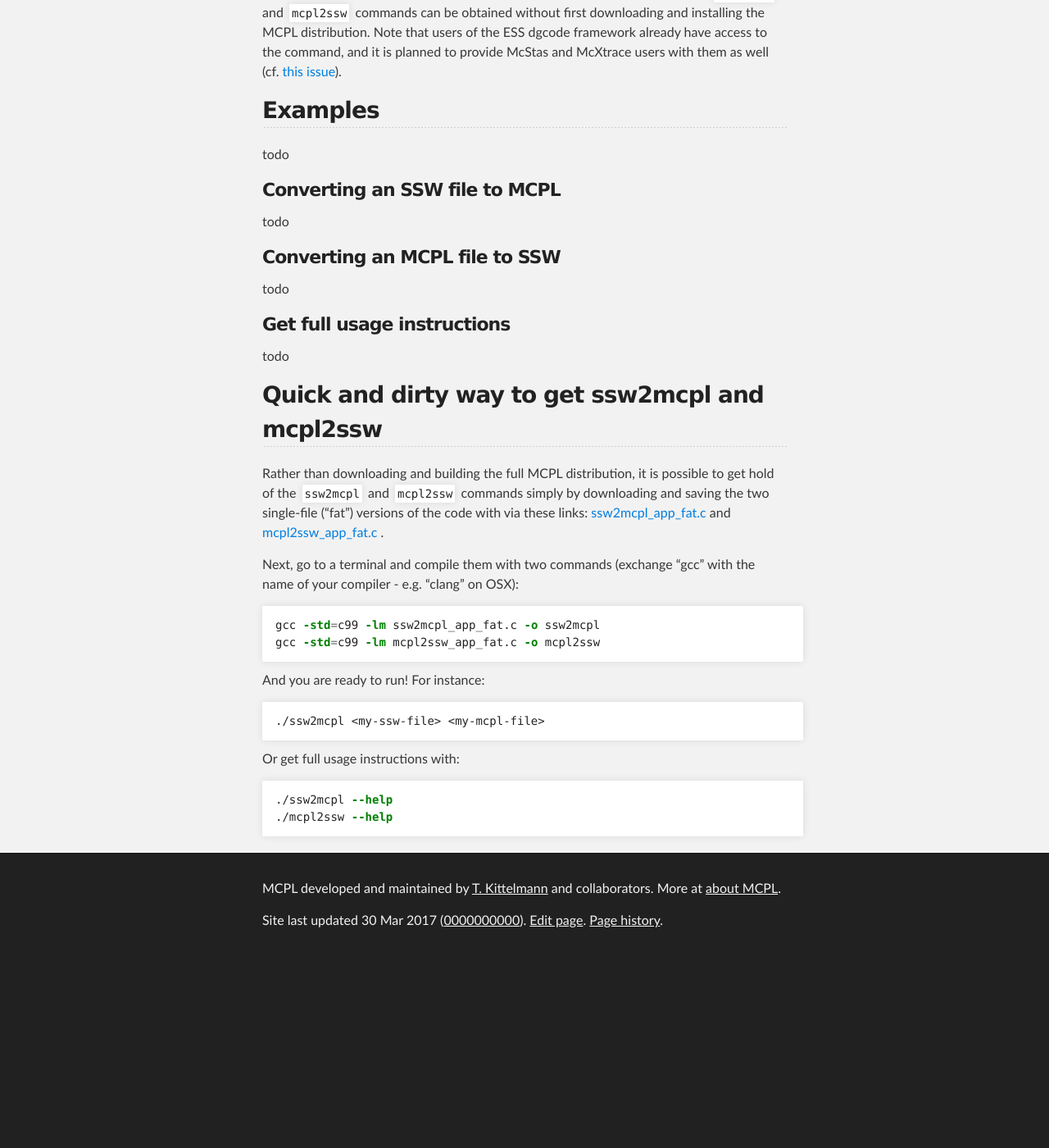
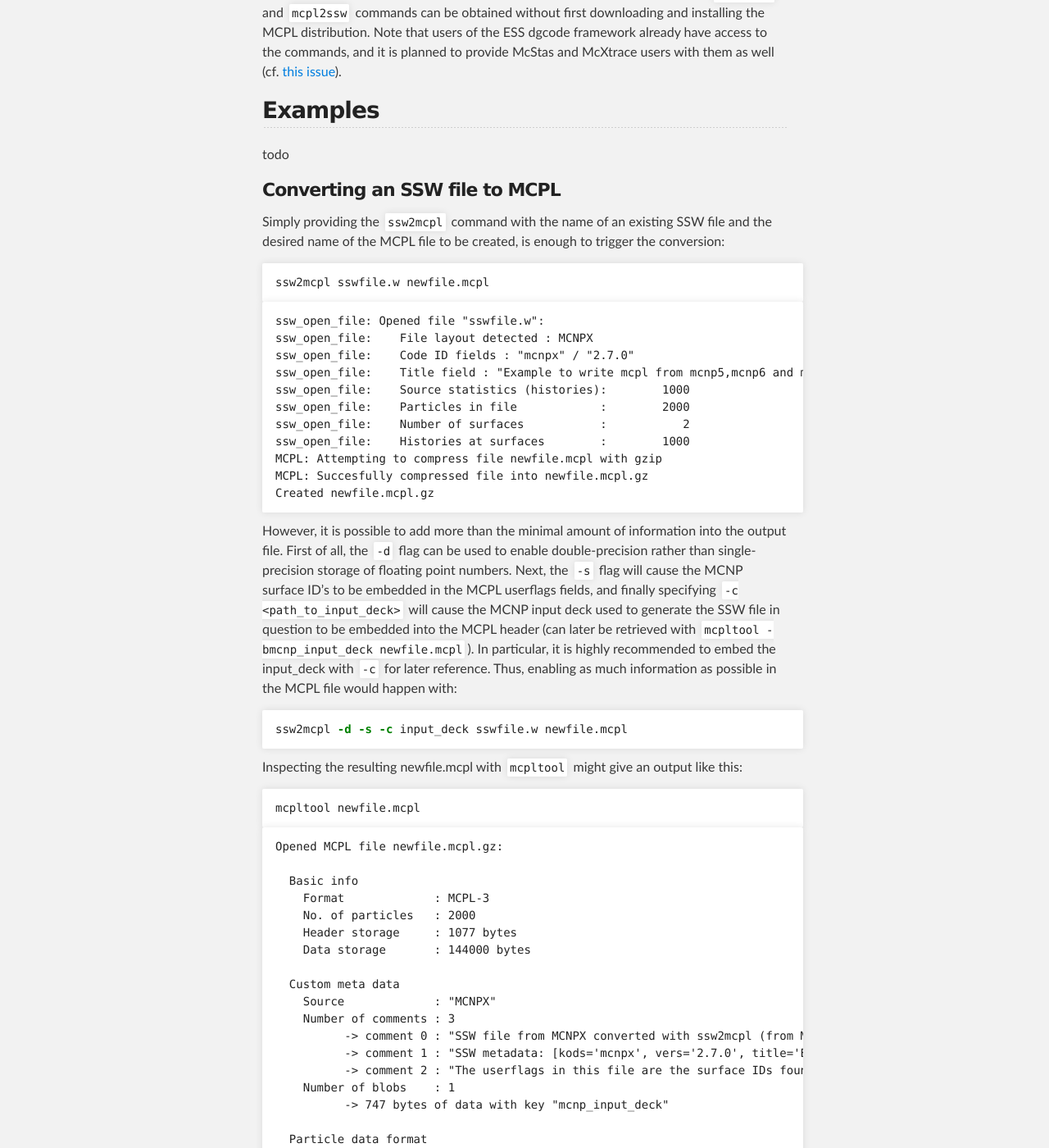
Before and after one commit to mctools/mcpl, a Jekyll site: the page built from hooks_mcnp.md, in a window 1280 px wide and 1400 px high, scrolled down 740 px. Shown: the whole window at 82% size. Built offline with Jekyll 4.4.1, drawn with Linux system fonts in a browser that asks for light colours; before the commit the page ends 1909 px from its top, so only the background shows below that; some of the changed text lies outside the part shown.

Commit message:
Update hooks_mcnp.md

````diff
--- a/hooks_mcnp.md
+++ b/hooks_mcnp.md
@@ -10,7 +10,7 @@ weight: 20
 The MCNP–MCPL interface currently supports MCNPX, MCNP5 and MCNP6 and exploits the existing MCNP capability to stop and subsequently restart simulations at a user-defined set of surfaces through the Surface Source
 Write/Read (SSW/SSR) functionality into files. We refer to such files as "SSW files", although different names are occasionally used (e.g. "RSSA files"). The MCNP-MCPL interface is thus implemented as two standalone commandline converters: `ssw2mcpl` and `mcpl2ssw`. A detailed description of the commands, as well as references to the relevant MCNP manuals in which it is described how to enable the SSW functionality in a given MCNP _input deck_, is given in {% include linkpaper.html subsection=3.2 %} and the present page will merely provide a few typical usage examples.
 
-At the bottom of the page is also included a quick and dirty recipe for how the `ssw2mcpl` and `mcpl2ssw` commands can be obtained without first downloading and installing the MCPL distribution. Note that users of the ESS dgcode framework already have access to the command, and it is planned to provide McStas and McXtrace users with them as well
+At the bottom of the page is also included a quick and dirty recipe for how the `ssw2mcpl` and `mcpl2ssw` commands can be obtained without first downloading and installing the MCPL distribution. Note that users of the ESS dgcode framework already have access to the commands, and it is planned to provide McStas and McXtrace users with them as well
 (cf. [this issue]({{ "/20" | prepend: site.github.issues_url }})).
 
 ## Examples
@@ -19,7 +19,73 @@ todo
 
 ### Converting an SSW file to MCPL
 
-todo
+Simply providing the `ssw2mcpl` command with the name of an existing SSW file and the desired name of the MCPL file to be created, is enough to trigger the conversion:
+
+```shell
+ssw2mcpl sswfile.w newfile.mcpl
+```
+```
+ssw_open_file: Opened file "sswfile.w":
+ssw_open_file:    File layout detected : MCNPX
+ssw_open_file:    Code ID fields : "mcnpx" / "2.7.0"
+ssw_open_file:    Title field : "Example to write mcpl from mcnp5,mcnp6 and mcnpx"
+ssw_open_file:    Source statistics (histories):        1000
+ssw_open_file:    Particles in file            :        2000
+ssw_open_file:    Number of surfaces           :           2
+ssw_open_file:    Histories at surfaces        :        1000
+MCPL: Attempting to compress file newfile.mcpl with gzip
+MCPL: Succesfully compressed file into newfile.mcpl.gz
+Created newfile.mcpl.gz
+```
+However, it is possible to add more than the minimal amount of information into the output file. First of all, the `-d` flag can be used to enable double-precision rather than single-precision storage of floating point numbers. Next, the `-s` flag will cause the MCNP surface ID's to be embedded in the MCPL userflags fields, and finally specifying `-c <path_to_input_deck>` will cause the MCNP input deck used to generate the SSW file in question to be embedded into the MCPL header (can later be retrieved with `mcpltool -bmcnp_input_deck newfile.mcpl`). In particular, it is highly recommended to embed the input_deck with `-c` for later reference. Thus, enabling as much information as possible in the MCPL file would happen with:
+
+```shell
+ssw2mcpl -d -s -c input_deck sswfile.w newfile.mcpl
+```
+Inspecting the resulting newfile.mcpl with `mcpltool` might give an output like this:
+
+```shell
+mcpltool newfile.mcpl
+```
+```
+Opened MCPL file newfile.mcpl.gz:
+
+  Basic info
+    Format             : MCPL-3
+    No. of particles   : 2000
+    Header storage     : 1077 bytes
+    Data storage       : 144000 bytes
+
+  Custom meta data
+    Source             : "MCNPX"
+    Number of comments : 3
+          -> comment 0 : "SSW file from MCNPX converted with ssw2mcpl (from MCPL release v1.1.0)"
+          -> comment 1 : "SSW metadata: [kods='mcnpx', vers='2.7.0', title='Example to write mcpl from mcnp5,mcnp6 and mcnpx']"
+          -> comment 2 : "The userflags in this file are the surface IDs found in the SSW file"
+    Number of blobs    : 1
+          -> 747 bytes of data with key "mcnp_input_deck"
+
+  Particle data format
+    User flags         : yes
+    Polarisation info  : no
+    Fixed part. type   : no
+    Fixed part. weight : no
+    FP precision       : double
+    Endianness         : little
+    Storage            : 72 bytes/particle
+
+index     pdgcode   ekin[MeV]       x[cm]       y[cm]       z[cm]          ux          uy          uz    time[ms]      weight  userflags
+    0        2112         250        1050           0           0           1           0           0  5.7379e-05           1 0x00000004
+    1        2112         250        1500           0           0           1           0           0  8.1853e-05           1 0x00000005
+    2        2112         250        1050           0           0           1           0           0  5.7379e-05           1 0x00000004
+    3        2112         250        1500           0           0           1           0           0  8.1853e-05           1 0x00000005
+    4        2112         250        1050           0           0           1           0           0  5.7379e-05           1 0x00000004
+    5        2112         250        1500           0           0           1           0           0  8.1853e-05           1 0x00000005
+    6        2112         250        1050           0           0           1           0           0  5.7379e-05           1 0x00000004
+    7        2112         250        1500           0           0           1           0           0  8.1853e-05           1 0x00000005
+    8        2112         250        1050           0           0           1           0           0  5.7379e-05           1 0x00000004
+    9        2112         250        1500           0           0           1           0           0  8.1853e-05           1 0x00000005
+```
 
 ### Converting an MCPL file to SSW
 
````
